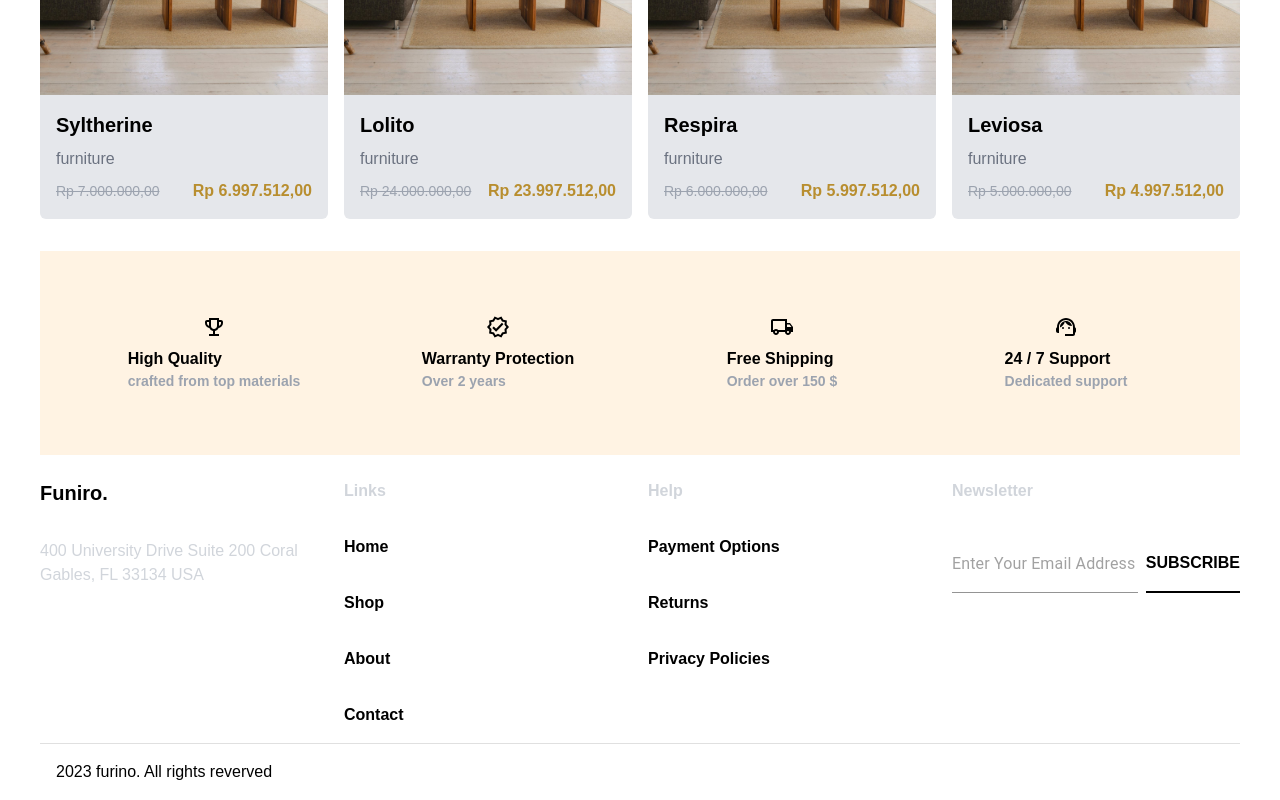
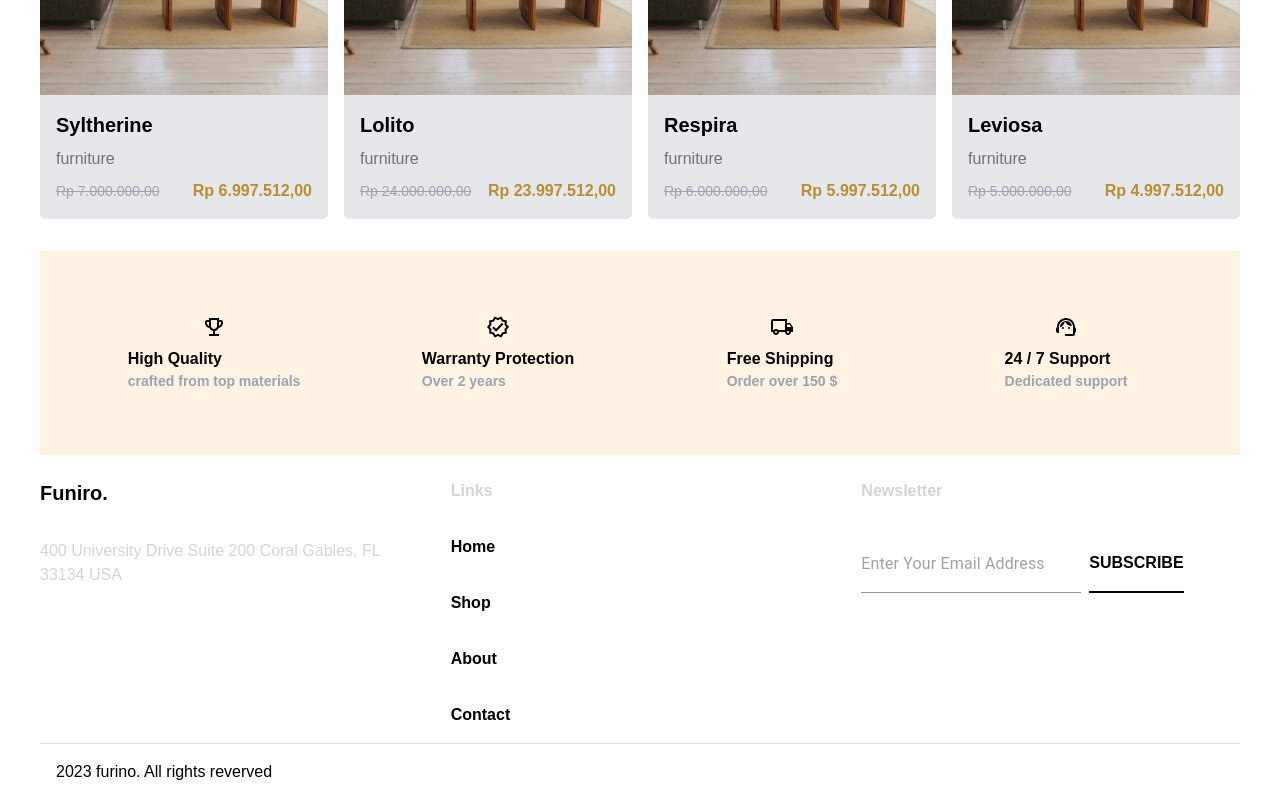
Before and after one commit to hwisnu222/furniro, a Next.js app: page /shop in a window 1280 px wide. Shown: the part 690-1490 px from the top of the page. Built offline with nearby package versions, Linux system fonts and the light colour scheme.

Commit message:
fix: delete help menu footer

```diff
--- a/components/Footer.tsx
+++ b/components/Footer.tsx
@@ -6,15 +6,15 @@ import Link from "next/link";
 export default function Footer() {
   return (
     <Container className="tw-mt-6">
-      <div className="tw-mb-4 tw-grid tw-grid-cols-1 tw-gap-4 tw-text-center md:tw-grid-cols-4 md:tw-text-left">
+      <div className="tw-mb-4 tw-grid tw-grid-cols-1 tw-gap-8 tw-text-center md:tw-grid-cols-3 md:tw-text-left">
         <div>
-          <h4 className="tw-mb-8 tw-text-xl tw-font-bold">Funiro.</h4>
+          <h4 className="tw-text-xl tw-font-bold md:tw-mb-8">Funiro.</h4>
           <p className="tw-text-gray-300">
             400 University Drive Suite 200 Coral Gables, FL 33134 USA
           </p>
         </div>
         <div>
-          <h4 className="tw-mb-8 tw-font-bold tw-text-gray-300">Links</h4>
+          <h4 className="tw-font-bold tw-text-gray-300 md:tw-mb-8">Links</h4>
           <ul className="tw-flex tw-flex-col tw-gap-8 tw-font-bold">
             <li>
               <Link href="/" className="hover:tw-text-gray-600">
@@ -39,15 +39,9 @@ export default function Footer() {
           </ul>
         </div>
         <div>
-          <h4 className="tw-mb-8 tw-font-bold tw-text-gray-300">Help</h4>
-          <ul className="tw-flex tw-flex-col tw-gap-8 tw-font-bold">
-            <li>Payment Options</li>
-            <li>Returns</li>
-            <li>Privacy Policies</li>
-          </ul>
-        </div>
-        <div>
-          <h4 className="tw-mb-8 tw-font-bold tw-text-gray-300">Newsletter</h4>
+          <h4 className="tw-font-bold tw-text-gray-300 md:tw-mb-8">
+            Newsletter
+          </h4>
           <div className="tw-flex tw-flex-col md:tw-flex-row">
             <Input
               className="tw-mr-2 tw-text-gray-400"
```
